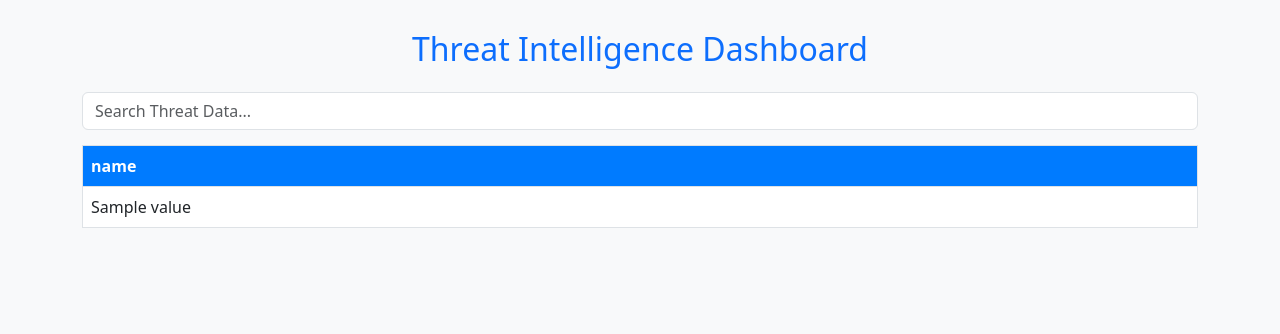
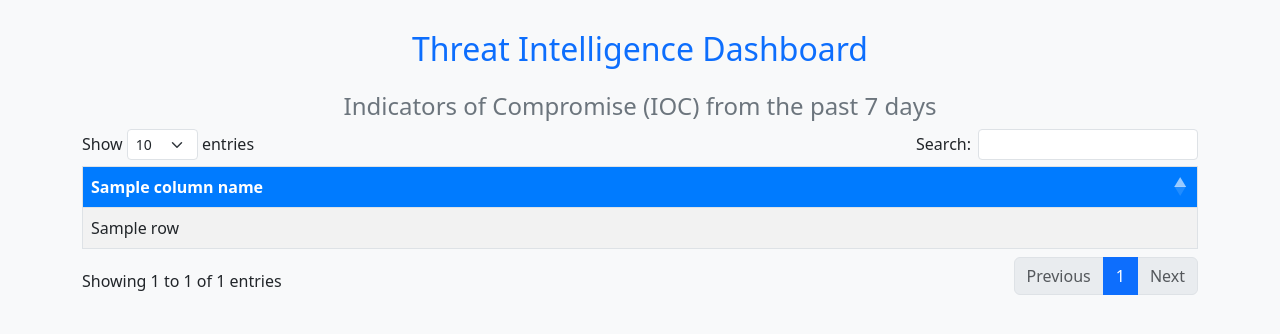
Before and after one commit to YHWong20/threat-intelligence-aggregator, a Flask app: template templates/index.html in a window 1280 px wide. Shown: the top 334 px of the page. Run offline with Flask 3, Linux system fonts and the light colour scheme; the template is opened without the code that fills it: most values are stand-ins (such as "Sample title", 1, 10 or a date in 2020); some libraries are stand-ins or nearby versions.

Commit message:
Update index.html

```diff
--- a/templates/index.html
+++ b/templates/index.html
@@ -8,6 +8,9 @@
     <!-- Bootstrap 5 CSS -->
     <link href="https://cdn.jsdelivr.net/npm/bootstrap@5.3.0/dist/css/bootstrap.min.css" rel="stylesheet">
 
+    <!-- DataTables Bootstrap 5 Theme -->
+    <link rel="stylesheet" href="https://cdn.datatables.net/1.13.4/css/dataTables.bootstrap5.min.css">
+
     <style>
         body {
             background-color: #f8f9fa;
@@ -17,13 +20,18 @@
         }
         table {
             background: white;
+            table-layout: auto;
+            width: 100%;
         }
         .table th {
             background-color: #007bff;
             color: white;
         }
-        .search-bar {
-            margin-bottom: 15px;
+        .truncate {
+            max-width: 320px;  /* Adjust width as needed */
+            white-space: nowrap;  /* Prevents text from wrapping */
+            overflow: hidden;  /* Hides overflowing text */
+            text-overflow: ellipsis;  /* Displays "..." when text overflows */
         }
     </style>
 </head>
@@ -32,22 +40,53 @@
     <div class="container">
         <h2 class="text-center text-primary mb-4">Threat Intelligence Dashboard</h2>
 
-        <input type="text" id="search" class="form-control search-bar" placeholder="Search Threat Data...">
+        <h4 class="text-center text-secondary">Indicators of Compromise (IOC) from the past 7 days</h4>
 
         <div class="table-responsive">
-            <table class="table table-bordered table-hover">
+            <table id="data-table" class="display table table-striped table-bordered table-hover">
                 <thead>
                     <tr>
-                        {% for col in data[0].keys() %}
-                            <th>{{ col }}</th>
+                        {% for col in column_names.keys() %}
+                            <th>{{ column_names[col] }}</th>
                         {% endfor %}
                     </tr>
                 </thead>
                 <tbody id="data-table">
                     {% for row in data %}
                     <tr>
-                        {% for value in row.values() %}
-                            <td>{{ value }}</td>
+                        {% for col in column_names.keys() %}
+                        <td class="truncate">
+                            {% if col in [ "threat_type", "ioc_type" ] %}
+                                <span class="badge bg-secondary" data-bs-toggle="tooltip" title="{{ row[col + '_desc'] }}">
+                                    {{ row[col] }}
+                                </span>
+                            {% elif col == "malware" %}
+                                <span class="badge bg-dark" data-bs-toggle="tooltip" data-bs-html="true" title="{{ row[col] }}<br>Aliases: {{ row['malware_alias'] }}">
+                                    {{ row["malware_printable"] }}
+                                </span><br>
+                                <a href="{{ row['malware_malpedia'] }}" target="_blank" class="badge bg-info text-decoration-none">
+                                    Malpedia Link 🔗
+                                </a>
+                            {% elif col == "reference" and row['reporter'] != "N.A." %}
+                                Reporter:
+                                <span class="badge bg-primary" data-bs-toggle="tooltip" data-bs-html="true" title="{{ row['reporter'] }}">
+                                    {{ row["reporter"] }}
+                                </span><br>
+                                {% if row[col] != "N.A." %}
+                                    <a href="{{ row[col] }}" target="_blank" class="badge bg-info text-decoration-none">
+                                        Reference Link 🔗
+                                    </a>
+                                {% endif %}
+                            {% elif col in [ "first_seen", "last_seen" ]%}
+                                {{ row[col] | replace("\n", "<br>") | safe }}
+                            {% elif col == "ioc" %}
+                                <span data-bs-toggle="tooltip" data-bs-html="true" title="{{ row[col] }}">
+                                    {{ row[col] }}
+                                </span>
+                            {% else %}
+                                {{ row[col] }}
+                            {% endif %}
+                        </td>
                         {% endfor %}
                     </tr>
                     {% endfor %}
@@ -68,7 +107,46 @@
                 row.style.display = text.includes(searchValue) ? '' : 'none';
             });
         });
+
+        document.addEventListener("DOMContentLoaded", function () {
+            var tooltipTriggerList = [].slice.call(document.querySelectorAll('[data-bs-toggle="tooltip"]'));
+            var tooltipList = tooltipTriggerList.map(function (tooltipTriggerEl) {
+                return new bootstrap.Tooltip(tooltipTriggerEl, {html: true});
+            });
+        });
     </script>
 
+    <!-- Add DataTables JS -->
+    <script src="https://code.jquery.com/jquery-3.6.0.min.js"></script>
+    <script src="https://cdn.datatables.net/1.13.4/js/jquery.dataTables.min.js"></script>
+    <script src="https://cdn.datatables.net/1.13.4/js/dataTables.bootstrap5.min.js"></script>
+
+    <!-- DataTables -->
+    <script>
+        $(document).ready(function () {
+            // Initialize DataTable
+            let table = $('#data-table').DataTable({
+                "paging": true,
+                "lengthMenu": [10, 25, 50, 100],
+                "searching": true,
+                "ordering": true,
+                "info": true,
+                "responsive": true
+            });
+
+            // Function to re-enable tooltips after DataTables modifies the DOM
+            function enableTooltips() {
+                $('[data-bs-toggle="tooltip"]').tooltip();
+            }
+
+            // Enable tooltips on initial page load
+            enableTooltips();
+
+            // Re-enable tooltips every time the DataTable updates (pagination, sorting, search, etc.)
+            table.on('draw.dt', function () {
+                enableTooltips();
+            });
+        });
+    </script>
 </body>
 </html>
```
